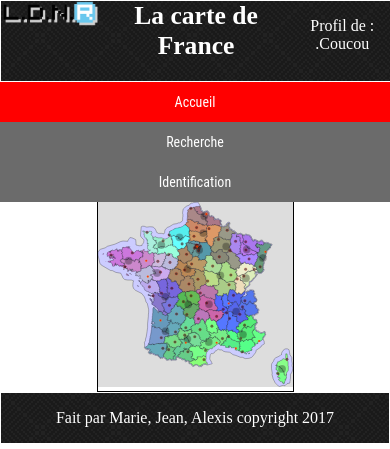
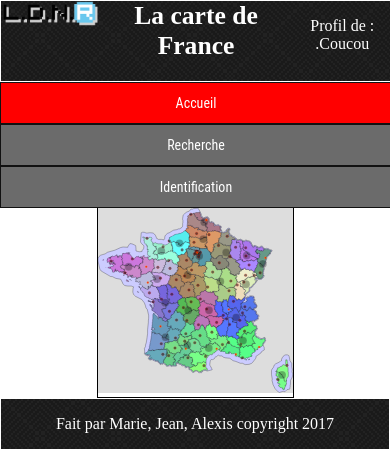
Before and after one commit to Alex3132/Projet-Jean-Alexis-Marie, a PHP site: page / in a window 390 px wide. Shown: the top 449 px of the page. Run offline with PHP 8.4, Linux system fonts and the light colour scheme.

Commit message:
bordure en responsive

```diff
--- a/css/style.css
+++ b/css/style.css
@@ -72,6 +72,7 @@ h1 {}
 }
 #menu li {
     display: inline-block;
+
 }
 #menu li a {
     display: block;
@@ -168,6 +169,7 @@ fielset{
         width: 100%;
     }
     #menu li{
+        border: 1px solid #111;
         width: 100%;
     }
 }
```
